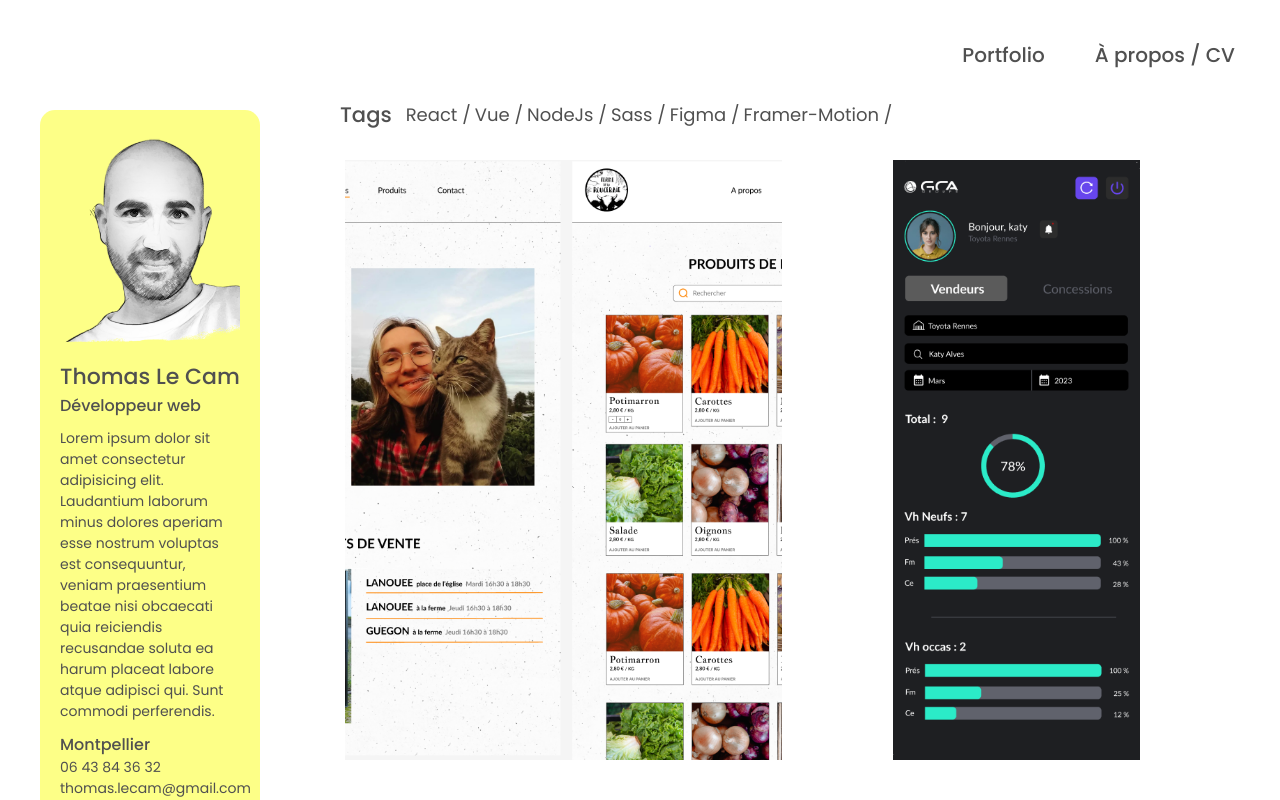
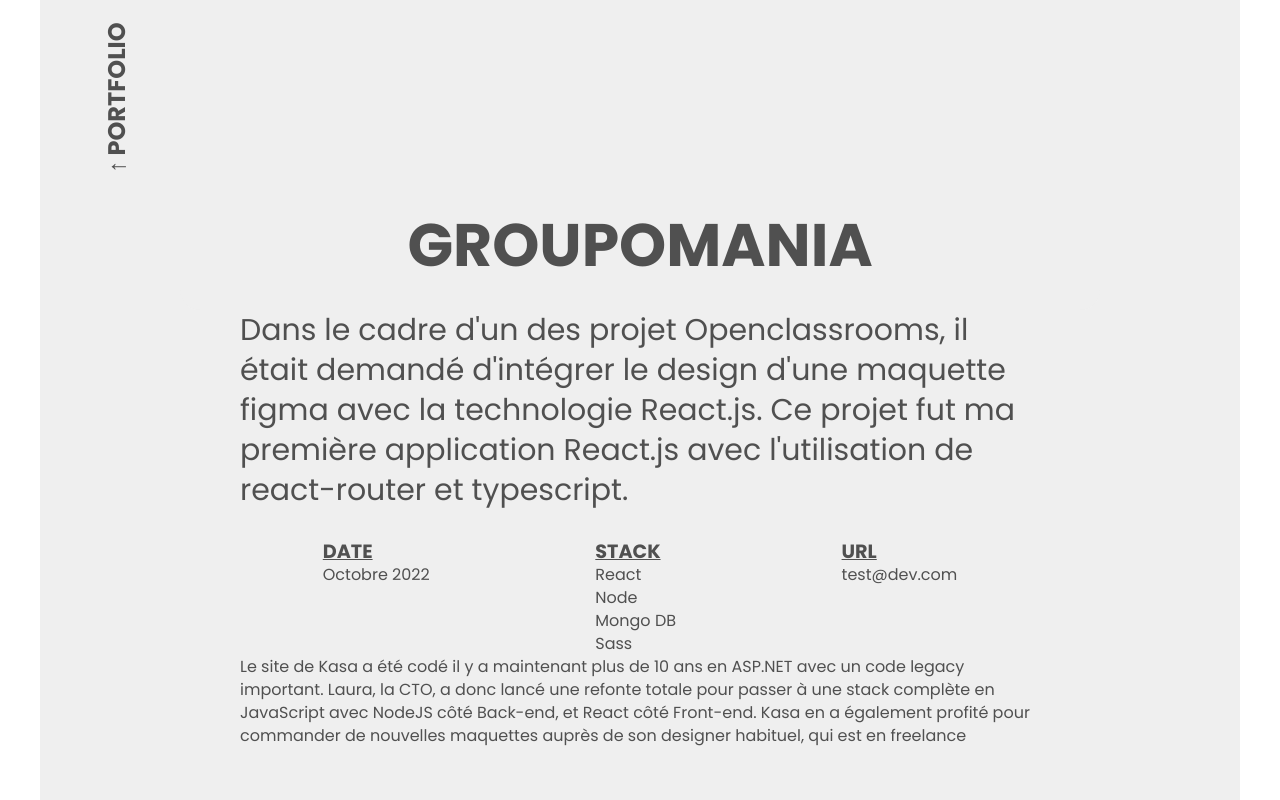
Before and after one commit to ThomasdevLC/portfolio_07_2023, a React (Create React App) app: page /groupomania in a window 1280 px wide. Shown: the top 800 px of the page. Built offline with nearby package versions, Linux system fonts and the light colour scheme.

Commit message:
create works pages folder

```diff
--- a/src/App.jsx
+++ b/src/App.jsx
@@ -3,6 +3,7 @@ import { BrowserRouter, Routes, Route } from "react-router-dom";
 import Home from "./pages/Home";
 import About from "./pages/About";
 import "./App.scss";
+import Groupomania from "./pages/works/Groupomania";
 
 const App = () => {
   return (
@@ -11,6 +12,7 @@ const App = () => {
         <Routes>
           <Route path="/" element={<Home />}></Route>
           <Route path="/about" element={<About />}></Route>
+          <Route path="/groupomania" element={<Groupomania />}></Route>
           <Route path="*" element={<Home />}></Route>
         </Routes>
       </BrowserRouter>
--- a/src/App.scss
+++ b/src/App.scss
@@ -1,4 +1,4 @@
 .appContainer {
   height: 100vh;
-  padding: 40px;
+  // padding: 40px;
 }
--- a/src/assets/styles/index.scss
+++ b/src/assets/styles/index.scss
@@ -6,3 +6,4 @@
 @use "./variables";
 @use "./components/HeaderNav.scss";
 @use "./pages/Home.scss";
+@use "./pages/work.scss";
--- a/src/assets/styles/pages/_Home.scss
+++ b/src/assets/styles/pages/_Home.scss
@@ -1,6 +1,8 @@
 @use "../anim";
 
 .home {
+  padding: 40px;
+
   &__content {
     display: flex;
     flex-direction: row;
@@ -66,7 +68,7 @@
 
   &__works {
     flex-grow: 1;
-    background-color: white;
+    // background-color: white;
     // max-width: 1400px;
 
     &__tags {
@@ -101,6 +103,7 @@
 
     &__taglist {
       display: flex;
+      flex-wrap: wrap;
       gap: 10px;
       position: absolute;
       top: 0;
@@ -132,10 +135,6 @@
     height: 600px;
     position: relative;
     cursor: pointer;
-    // display: flex;
-    // justify-content: center;
-    // align-items: center;
-    // padding: 20px;
   }
 
   .home__works__image {
--- /dev/null
+++ b/src/assets/styles/pages/_work.scss
@@ -0,0 +1,60 @@
+.container {
+  position: relative;
+
+  //   background-color: var(--gray-1);
+  display: flex;
+  flex-direction: column;
+  align-items: center;
+  justify-content: center;
+  //   gap: 80px;
+  margin: auto;
+  padding: 0 140px 80px 140px;
+
+  &__title {
+    background-color: var(--gray-2);
+    color: var(--gray-1);
+    font-size: 60px;
+    text-align: center;
+    width: 100%;
+    padding: 200px 0px 20px 0px;
+    border-radius: 0 0 20px 20px;
+  }
+
+  &__backpage {
+    position: absolute;
+    top: 80px;
+    left: 1px;
+    cursor: pointer;
+    font-size: 1.5rem;
+    font-weight: 700;
+    transform: rotate(-90deg);
+  }
+
+  &__logo {
+    width: 20%;
+  }
+}
+.project {
+  max-width: 800px;
+
+  &__pitch {
+    font-size: 30px;
+    line-height: 40px;
+  }
+  &__mission {
+    margin-top: 30px;
+    font-size: 16px;
+    line-height: 23px;
+    &__description {
+      display: flex;
+      justify-content: space-around;
+
+      &__block {
+        &__title {
+          font-size: 1.2rem;
+          text-decoration: underline;
+        }
+      }
+    }
+  }
+}
--- a/src/pages/Home.js
+++ b/src/pages/Home.js
@@ -2,7 +2,8 @@ import React, { useState } from "react";
 import { NavLink } from "react-router-dom";
 import HeaderNav from "../components/HeaderNav";
 import pic from "../assets/images/pic.png";
-import worklist from "../works/worklistData";
+import background from "../assets/images/background.jpg";
+import worklist from "../worklist/worklistData";
 
 const Home = () => {
   const tags = ["React", "Vue", "NodeJs", "Sass", "Figma", "Framer-Motion"];
@@ -84,8 +85,11 @@ const Home = () => {
                   {item.tags.map(
                     (tag) =>
                       selectedTags.includes(tag) && (
-                        <span key={tag} className="home__works__taglist__tag">
-                          {tag}
+                        <span
+                          key={item.id}
+                          className="home__works__taglist__tag"
+                        >
+                          {`# ${tag}`}
                         </span>
                       )
                   )}
--- /dev/null
+++ b/src/pages/works/Groupomania.js
@@ -0,0 +1,78 @@
+import React from "react";
+import { NavLink } from "react-router-dom";
+// import video from "../../../assets/videos/groupomania-video.mp4";
+
+const Groupomania = () => {
+  return (
+    <section className="container">
+      <h1 className="container__title">GROUPOMANIA</h1>
+      <NavLink to="/">
+        <div className="container__backpage"> &#x2191; PORTFOLIO</div>
+      </NavLink>
+      <div className="project">
+        <p className="project__pitch">
+          Dans le cadre d'un des projet Openclassrooms, il était demandé
+          d'intégrer le design d'une maquette figma avec la technologie
+          React.js. Ce projet fut ma première application React.js avec
+          l'utilisation de react-router et typescript.
+        </p>
+        <div className="project__mission">
+          <div className="project__mission__description">
+            <div className="project__mission__description__block">
+              <h2 className="project__mission__description__block__title">
+                DATE
+              </h2>
+              <p className="project__mission__description__block__text">
+                Octobre 2022
+              </p>
+            </div>
+            <div className="project__mission__description__block">
+              <h2 className="project__mission__description__block__title">
+                STACK
+              </h2>
+              <p className="project__mission__description__block__text">
+                <ul>
+                  <li>React</li>
+                  <li>Node</li>
+                  <li>Mongo DB</li>
+                  <li>Sass</li>
+                </ul>
+              </p>
+            </div>
+            <div className="project__mission__description__block">
+              <h2 className="project__mission__description__block__title">
+                URL
+              </h2>
+              <p className="project__mission__description__block__text">
+                test@dev.com
+              </p>
+            </div>
+          </div>
+          <p className="project__mission__text">
+            Le site de Kasa a été codé il y a maintenant plus de 10 ans en
+            ASP.NET avec un code legacy important. Laura, la CTO, a donc lancé
+            une refonte totale pour passer à une stack complète en JavaScript
+            avec NodeJS côté Back-end, et React côté Front-end. Kasa en a
+            également profité pour commander de nouvelles maquettes auprès de
+            son designer habituel, qui est en freelance
+          </p>
+        </div>
+      </div>
+      {/* <img
+        className="container__logo"
+        src={logo}
+        alt="video site groupomania"
+      /> */}
+      {/* <video
+        className="container__video"
+        width="100%"
+        src={video}
+        type="video/mp4"
+        loop
+        autoPlay
+      ></video> */}
+    </section>
+  );
+};
+
+export default Groupomania;
```
Also changed, not shown: src/worklist/worklistData.js (renamed from src/works/worklistData.js), 1 other file (tests, documents, lock files or other folders).
